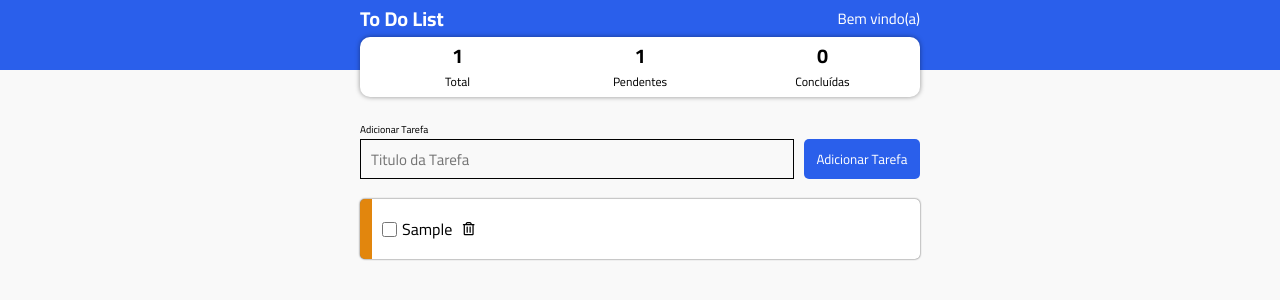
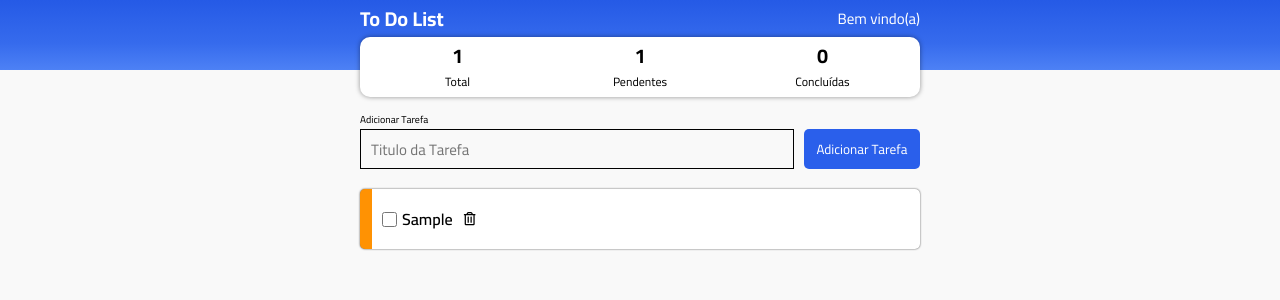
Before and after one commit to devbrunogomes/todo-list, a React (Create React App) app: page / in a window 1280 px wide. Both pictures are taken after typing "Sample" into the empty fields and a click on the button "Adicionar Tarefa". Shown: the top 300 px of the page. Built offline with nearby package versions, Linux system fonts and the light colour scheme.

Commit message:
save before bug fix

```diff
--- a/public/index.html
+++ b/public/index.html
@@ -2,7 +2,7 @@
 <html lang="en">
   <head>
     <meta charset="utf-8" />
-    <link rel="icon" href="%PUBLIC_URL%/favicon.ico" />
+    <link rel="icon" href="%PUBLIC_URL%/checklist.ico" />
     <meta name="viewport" content="width=device-width, initial-scale=1" />
     <meta name="theme-color" content="#000000" />
     <meta
@@ -30,7 +30,7 @@
       work correctly both with client-side routing and a non-root public URL.
       Learn how to configure a non-root public URL by running `npm run build`.
     -->
-    <title>React App</title>
+    <title>ToDoList</title>
   </head>
   <body>
     <noscript>You need to enable JavaScript to run this app.</noscript>
--- a/src/components/Header/styles.module.scss
+++ b/src/components/Header/styles.module.scss
@@ -1,5 +1,5 @@
 .header {
-  background-color: #2a5feb;
+  background: linear-gradient(180deg, #255AE6 0%, #366BED 62%, #4D81F5 100%);
   color: white;
   max-height: 7rem;
 }
--- a/src/components/Tasks/Tasks.tsx
+++ b/src/components/Tasks/Tasks.tsx
@@ -9,6 +9,8 @@ import { FaRegTrashAlt } from "react-icons/fa";
 export const Tasks: React.FC = () => {
   //Estado para pegar o titulo das tarefas
   const [taskTitle, setTaskTitle] = useState("");
+
+  const [startAnimation, setStartAnimation] = useState(false);
 
   const { tasks, setTasks } = useContext(TasksContext);
 
@@ -60,6 +62,12 @@ export const Tasks: React.FC = () => {
   }
   //--------------------------------------------------------------
   function handleRemoveTaskButton(taskId: number) {
+    //Para iniciar a animação
+    setStartAnimation(true);
+
+
+    //Envolvi num setTimeOut pra atualizar o array após o tempo da animação
+    setTimeout(() => {
       //Vou filtrar o array de tasks, excluindo a task com o id passado como parametro e armazeno num novo array
       const tasksWithoutAnTask = tasks.filter((task) => {
         if (task.id !== taskId) {
@@ -72,6 +80,10 @@ export const Tasks: React.FC = () => {
 
       //Para salvar o array de tarefas dentro do armazenamento local
       localStorage.setItem("tasks", JSON.stringify(tasksWithoutAnTask));
+      setStartAnimation(false)
+
+    }, 500);
+
   }
   //--------------------------------------------------------------
   return (
@@ -105,7 +117,9 @@ export const Tasks: React.FC = () => {
             //Cada elemento deve ter uma chave key unica, por isso usa-se o task.id, já que ele sempre tem um número único. E se usa sempre no 1o elemento retornado
             <li
               key={task.id}
-              className={task.done ? styles.done_li : styles.undone_li}
+              className={`task ${task.done ? styles.done_li : " "} ${
+                startAnimation ? styles.exit : " "
+              }`}
             >
               {/* obs: Ao contrario do evento do submit, aqui eu passo uma arrow function, pq a minha função tem um parametro, se eu fosse escrever apenas o nome da função, iria dar erro pq ela precisa de um parametro. E se eu apenas usasse o nome com o parametro eu estaria passando uma chamada de funcao, e nao uma funcao. E o onChange espera uma função. */}
               <input
--- a/src/components/Tasks/styles.module.scss
+++ b/src/components/Tasks/styles.module.scss
@@ -1,7 +1,7 @@
 .container {
   max-width: 60rem;
   padding: 1rem 2rem;
-  margin: 4rem auto 0;
+  margin: 3rem auto 0;
 
   form {
     display: flex;
@@ -45,8 +45,8 @@
     flex-direction: column;
     gap: 1rem;
 
-    .undone_li {
-      border-left: 1.2rem solid rgb(226, 134, 13);
+    .done_li {
+      border-left: 1.2rem solid rgb(83, 170, 83);
       background-color: #fff;
       border-radius: 5px;
       height: 6rem;
@@ -57,6 +57,29 @@
       -webkit-box-shadow: 0px 0px 2px 0px rgba(0, 0, 0, 0.75);
       -moz-box-shadow: 0px 0px 2px 0px rgba(0, 0, 0, 0.75);
       box-shadow: 0px 0px 2px 0px rgba(0, 0, 0, 0.75);
+
+      label {
+        color: grey;
+      }
+    }
+
+    .exit {
+      animation: removeTaskAnim 0.5s ease 0s 1 reverse forwards;
+    }
+
+    li {
+      border-left: 1.2rem solid rgb(255, 146, 3);
+      background-color: #fff;
+      border-radius: 5px;
+      height: 6rem;
+      padding: 0 1rem 0 1rem;
+      display: flex;
+      align-items: center;
+      gap: 0.5rem;
+      -webkit-box-shadow: 0px 0px 2px 0px rgba(0, 0, 0, 0.75);
+      -moz-box-shadow: 0px 0px 2px 0px rgba(0, 0, 0, 0.75);
+      box-shadow: 0px 0px 2px 0px rgba(0, 0, 0, 0.75);
+      animation: addTaskAnim 0.5s ease 0s 1 normal forwards;
     }
 
     input {
@@ -71,6 +94,7 @@
       justify-content: center;
       gap: 1rem;
       font-size: 1.6rem;
+      font-weight: 600;
 
       button {
         background: none;
@@ -84,18 +108,30 @@
 
 .done_span {
   text-decoration: line-through;
+  text-decoration-thickness: 0.2rem;
+  text-decoration-color: black;
 }
 
-.done_li {
-  border-left: 1.2rem solid rgb(83, 170, 83);
-  background-color: #fff;
-  border-radius: 5px;
-  height: 6rem;
-  padding: 0 1rem 0 1rem;
-  display: flex;
-  align-items: center;
-  gap: 0.5rem;
-  -webkit-box-shadow: 0px 0px 2px 0px rgba(0, 0, 0, 0.75);
-  -moz-box-shadow: 0px 0px 2px 0px rgba(0, 0, 0, 0.75);
-  box-shadow: 0px 0px 2px 0px rgba(0, 0, 0, 0.75);
+@keyframes addTaskAnim {
+	0% {
+		opacity: 0;
+		transform: translateX(250px);
+	}
+
+	100% {
+		opacity: 1;
+		transform: translateX(0);
+	}
 }
+
+@keyframes removeTaskAnim {
+	0% {
+		opacity: 0;
+		transform: translateX(250px);
+	}
+
+	100% {
+		opacity: 1;
+		transform: translateX(0);
+	}
+}
```
Also changed, not shown: 1 other file (tests, documents, lock files or other folders). Lines whose indentation alone changed are shown as unchanged.
